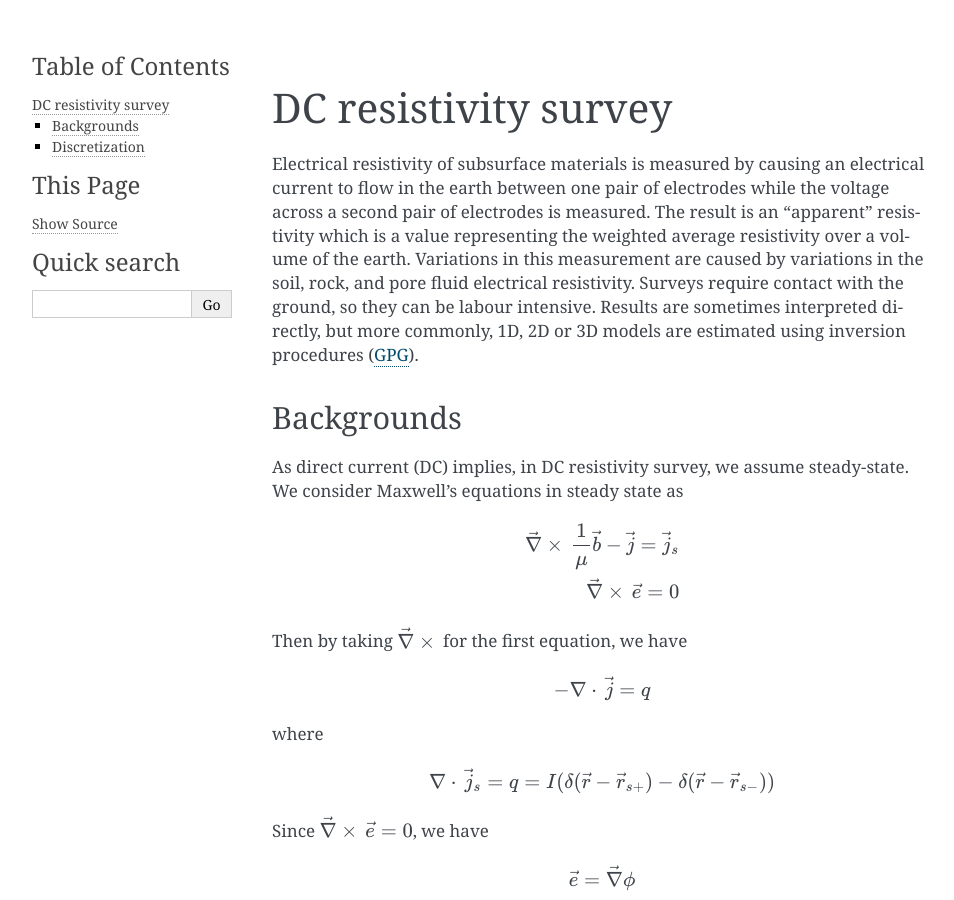
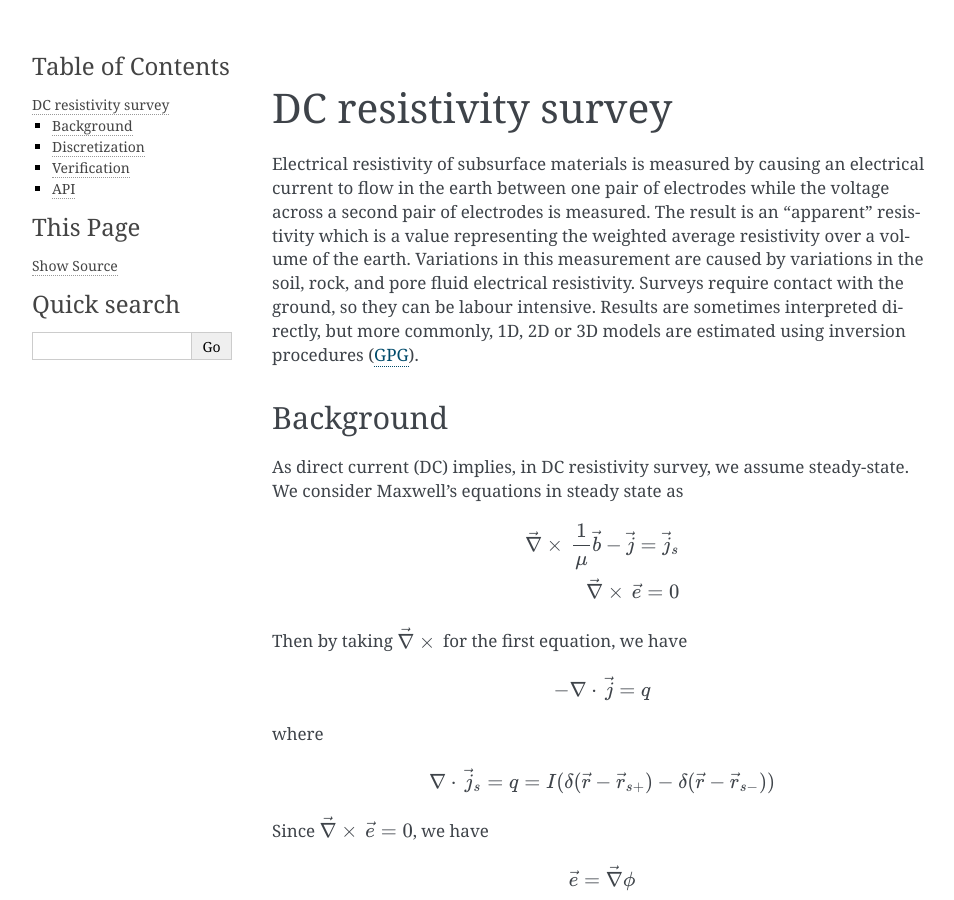
Before and after one commit to simpeg/simpeg, a Sphinx documentation site: the page built from docs/api_DC.rst, in a window 1280 px wide and 900 px high. Shown: the whole window, without its empty margins (148-1102 px from the left). Built offline with Sphinx 7.4.7, drawn with Linux system fonts in a browser that asks for light colours; some of the changed text lies outside the part shown.

Commit message:
Updates to docs

```diff
--- a/docs/api_DC.rst
+++ b/docs/api_DC.rst
@@ -44,8 +44,9 @@
 Electrical resistivity of subsurface materials is measured by causing an electrical current to flow in the earth between one pair of electrodes while the voltage across a second pair of electrodes is measured. The result is an "apparent" resistivity which is a value representing the weighted average resistivity over a volume of the earth. Variations in this measurement are caused by variations in the soil, rock, and pore fluid electrical resistivity. Surveys require contact with the ground, so they can be labour intensive. Results are sometimes interpreted directly, but more commonly, 1D, 2D or 3D models are estimated using inversion procedures (`GPG <http://www.eos.ubc.ca/courses/eosc350/content/>`_).
 
 
-Backgrounds
-===========
+Background
+==========
+
 As direct current (DC) implies, in DC resistivity survey, we assume steady-state. We consider Maxwell's equations in steady state as
 
 .. math::
@@ -129,13 +130,20 @@
 
 Here \\(\\bm\\) indicates model parameters in discretized space.
 
+Verification
+============
+
+Comparing to the analytic function:
+
 .. plot::
 
     import simpegDC as DC
     DC.Examples.Verification.run(plotIt=True)
 
+API
+===
 
-.. automodule:: simpegDC.DC
+.. automodule:: simpegDC.BaseDC
     :show-inheritance:
     :members:
     :undoc-members:
```
